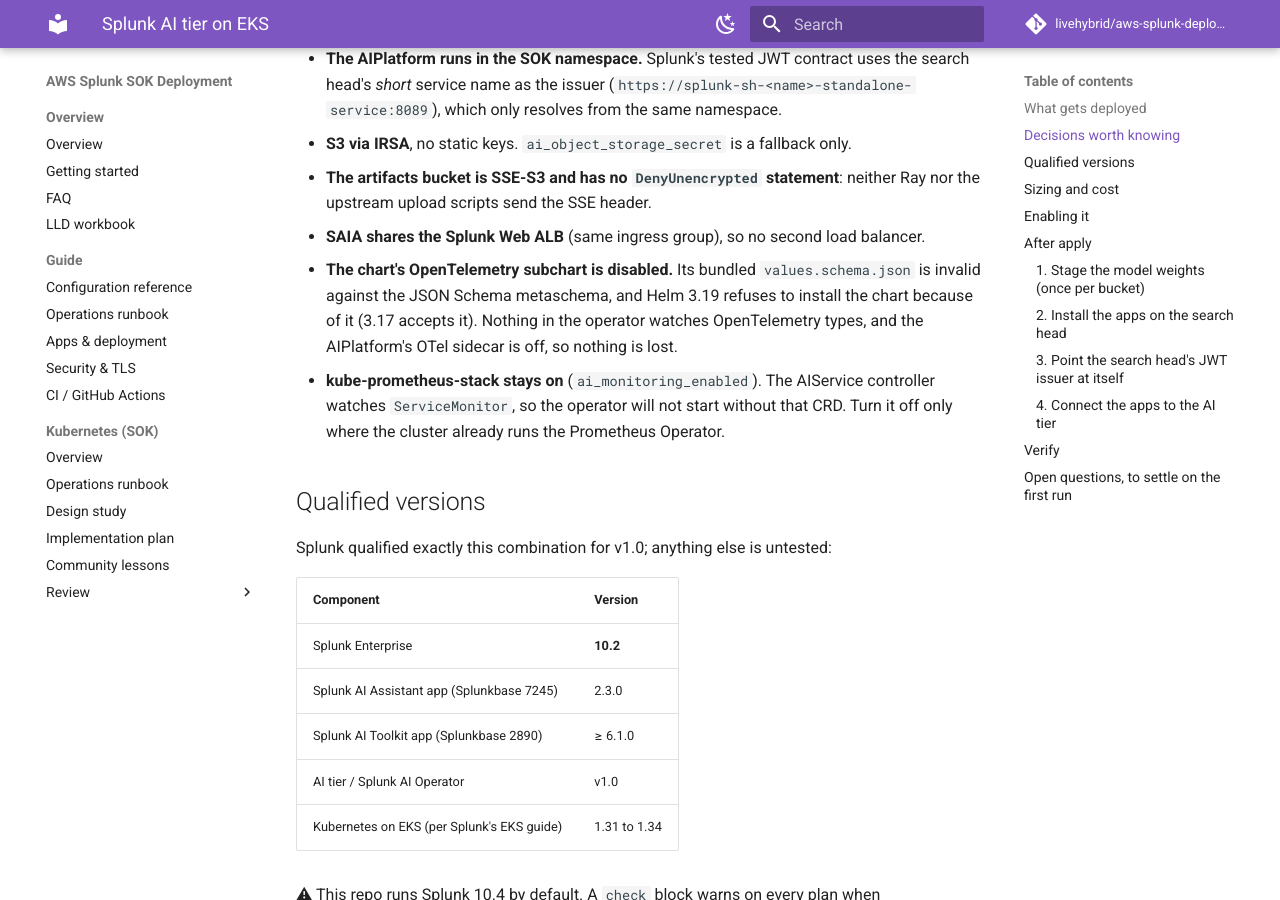
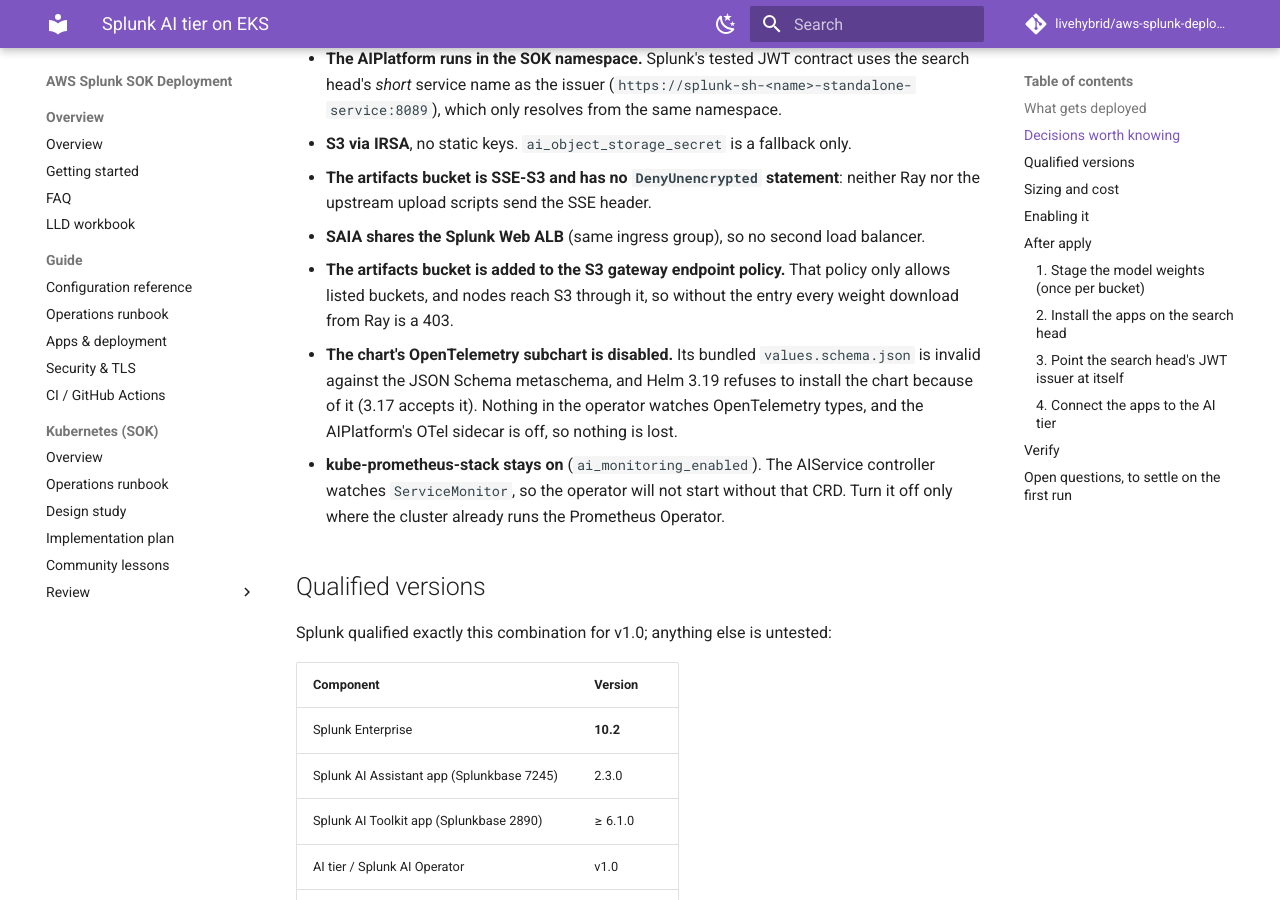
Before and after one commit to livehybrid/aws-splunk-deployment, an MkDocs documentation site: the page built from docs/ai-tier.md, in a window 1280 px wide and 900 px high, scrolled down 1174 px. Built offline with MkDocs 1.6.1 and Material for MkDocs 9.7.7, drawn with Linux system fonts in a browser that asks for light colours; comment, search, counter and statistics services are not loaded.

Commit message:
Allow the AI artifacts bucket through the S3 gateway endpoint
The account layer's S3 gateway endpoint policy only allows listed buckets,
and the EKS nodes reach S3 through it. The AI artifacts bucket was not
listed, so every Ray weight download would have been a 403. Added as a
statement gated on ai_tier_enabled.

Checked with a read-only plan of the account layer against a real estate
with the AI overlay: 6 to add (the bucket and its settings), 0 to destroy,
and the endpoint policy gains the statement.

```diff
--- a/docs/ai-tier.md
+++ b/docs/ai-tier.md
@@ -50,6 +50,9 @@
   neither Ray nor the upstream upload scripts send the SSE header.
 - **SAIA shares the Splunk Web ALB** (same ingress group), so no second load
   balancer.
+- **The artifacts bucket is added to the S3 gateway endpoint policy.** That
+  policy only allows listed buckets, and nodes reach S3 through it, so without
+  the entry every weight download from Ray is a 403.
 - **The chart's OpenTelemetry subchart is disabled.** Its bundled
   `values.schema.json` is invalid against the JSON Schema metaschema, and
   Helm 3.19 refuses to install the chart because of it (3.17 accepts it).
```
Also changed, not shown: 1 other file.
